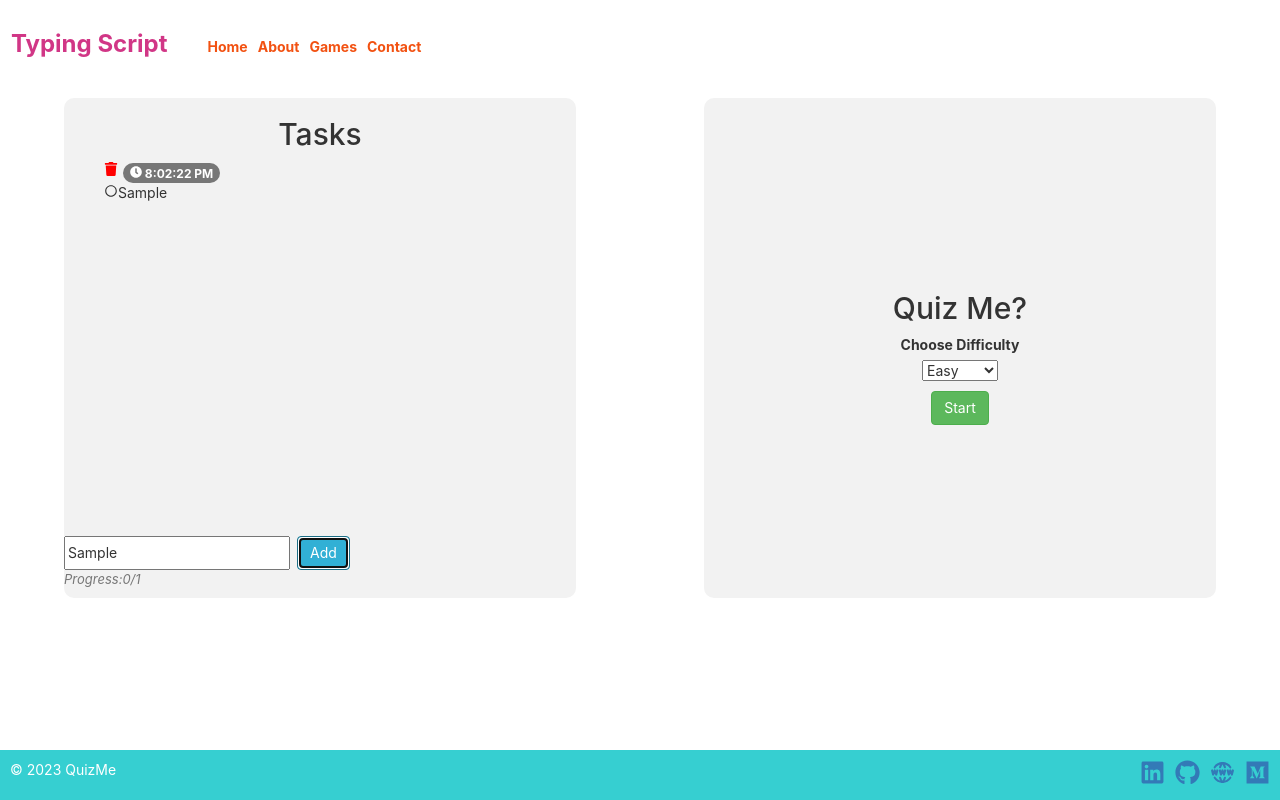
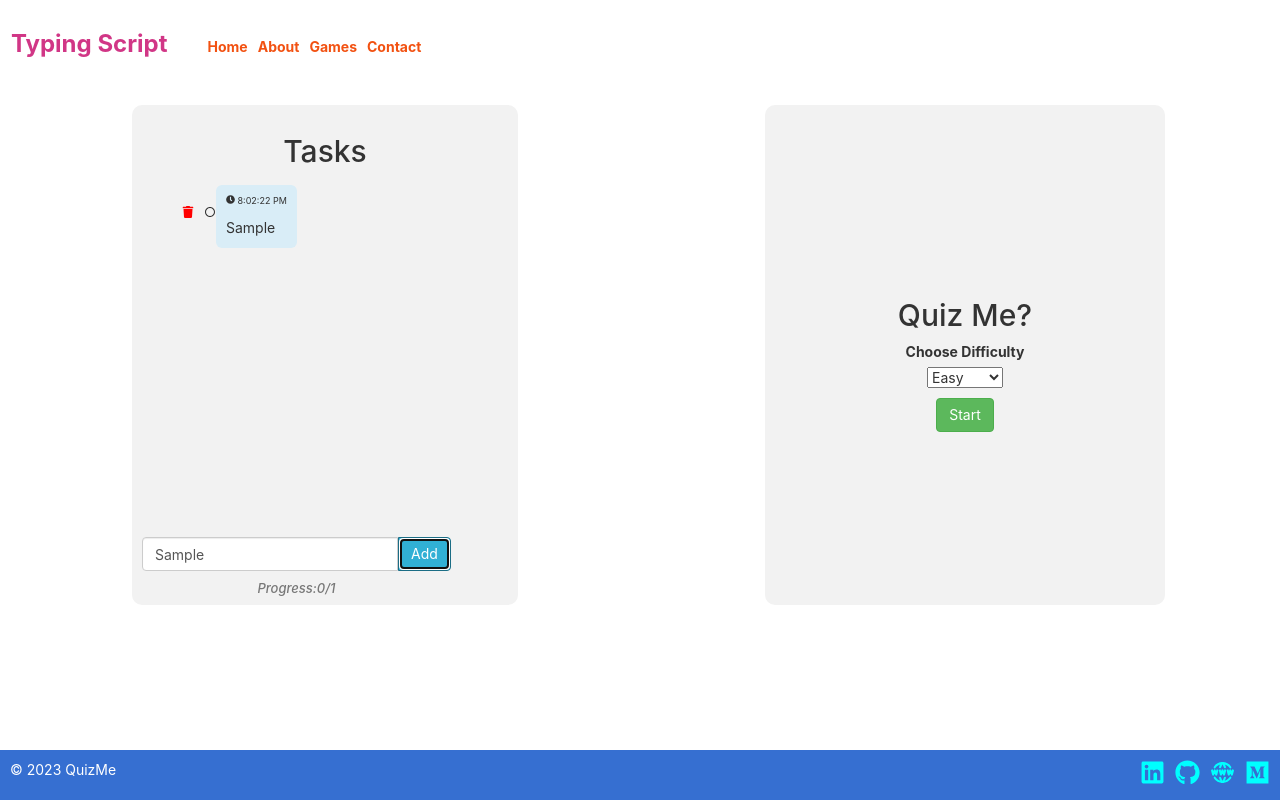
Before and after one commit to Abel-b/TypingScript, a React (Create React App) app: page / in a window 1280 px wide. Both pictures are taken after typing "Sample" into the empty fields and a click on the button "Add". Built offline with nearby package versions, Linux system fonts and the light colour scheme.

Commit message:
brush up styling

```diff
--- a/src/App.tsx
+++ b/src/App.tsx
@@ -61,7 +61,7 @@ const App = () => {
   };
 
   return (
-    <div className="App" style={{ width: "100%" }}>
+    <div className="App" style={{ width: "100%", height: "100%" }}>
       <NavBar />
       <div
         style={{
@@ -69,18 +69,30 @@ const App = () => {
           flexDirection: "row",
           alignItems: "center",
           justifyContent: "space-around",
+          flexWrap: "wrap",
+          marginBottom: 100,
         }}
       >
-        <div className="todoContainer" style={{ width: "40%"}}>
+        <div
+          className="todoContainer"
+          style={{
+            minWidth: "400px",
+            padding: 7,
+            maxWidth: "400px",
+            marginLeft: 10,
+          }}
+        >
           <TodoList />
         </div>
         <div
           className="quizContianer"
           style={{
-            width: "40%",
+            width: "400px",
             borderRadius: 10,
             backgroundColor: "#f2f2f2",
             minHeight: "500px",
+            padding: 7,
+            marginLeft: 10,
           }}
         >
           <h2>Quiz Me?</h2>
@@ -118,7 +130,13 @@ const App = () => {
           >
             {loading ? <p> Loading Questions, please wait... </p> : null}
             {!loading && !endQuiz ? (
-              <div style={{ display: "flex", justifyContent: "center" }}>
+              <div
+                style={{
+                  display: "flex",
+                  padding: 7,
+                  justifyContent: "center",
+                }}
+              >
                 <QuestionCard
                   questionNo={number + 1}
                   totalQuestions={TOTAL_QUESTIONS}
--- a/src/components/Footer.styles.css
+++ b/src/components/Footer.styles.css
@@ -1,5 +1,5 @@
 .footer {
-  background-color: rgb(54, 207, 209);
+  background-color: rgb(54, 111, 209);
   color: rgb(255, 255, 255);
   padding: 1rem;
   text-align: center;
@@ -15,5 +15,6 @@
 }
 
 .social-icons a {
-  margin-left: 1.0rem;
+  margin-left: 1rem;
+  color: aqua;
 }
--- a/src/components/TodoList.tsx
+++ b/src/components/TodoList.tsx
@@ -1,5 +1,5 @@
 import React, { useState } from "react";
-import { Badge, Button, Card, Image } from "react-bootstrap";
+import { Badge, Button, Card, Image, InputGroup, Form } from "react-bootstrap";
 import { FaTrash, FaClock } from "react-icons/fa";
 import { MdRadioButtonUnchecked, MdCheckCircle } from "react-icons/md";
 import todoLandingImg from "../images/todo_landing_nothing.jpg";
@@ -57,6 +57,7 @@ const TodoList: React.FC = () => {
         borderRadius: 10,
         backgroundColor: "#f2f2f2",
         minHeight: 500,
+        padding: 10,
       }}
     >
       {showLanding ? (
@@ -65,6 +66,7 @@ const TodoList: React.FC = () => {
           style={{
             display: "flex",
             flexDirection: "column",
+            justifyContent: "center",
             alignItems: "center",
           }}
         >
@@ -73,20 +75,38 @@ const TodoList: React.FC = () => {
             <Image
               src={todoLandingImg}
               thumbnail
-              style={{ width: "50%", marginRight: 7 }}
+              style={{ width: "50%", marginLeft: 7 }}
             />
             <section className="features">
-              <div className="feature">
+              <div
+                className="feature"
+                style={{
+                  display: "flex",
+                  flexDirection: "column",
+                  alignItems: "center",
+                }}
+              >
                 <h5>Stay Organized</h5>
-                <p>Keep track of your daily tasks and never miss a deadline.</p>
+                <p style={{ textAlign: "center" }}>
+                  Keep track of your daily tasks and never miss a deadline.
+                </p>
               </div>
             </section>
           </header>
           <header style={{ display: "flex", alignItems: "center" }}>
             <section className="features">
-              <div className="feature">
+              <div
+                className="feature"
+                style={{
+                  display: "flex",
+                  flexDirection: "column",
+                  alignItems: "center",
+                }}
+              >
                 <h5>Easy to Use</h5>
-                <p>Intuitive design for a seamless experience.</p>
+                <p style={{ textAlign: "center" }}>
+                  Intuitive design for a seamless experience.
+                </p>
               </div>
             </section>
             <Image
@@ -112,16 +132,25 @@ const TodoList: React.FC = () => {
           <div
             style={{
               maxHeight: "360px",
-              overflowX: "visible",
               overflowY: "auto",
+              //   display: "flex",
             }}
           >
-            {todoItems.map((item) => (
-              <>
-                {!item.completed ? (
-                  <div style={{ display: "flex", alignItems: "center" }}>
-                    <Card body>
+            {todoItems.length === 0 ? (
+              <p style={{ color: "#777" }}>No tasks today</p>
+            ) : null}
+            {todoItems.length > 0 &&
+              todoItems.map((item) => (
+                <div
+                  style={{
+                    display: "flex",
+                    flexDirection: "row",
+                    alignItems: "center",
+                  }}
+                >
+                  <h6>
                     <FaTrash
+                      style={{ marginRight: 10 }}
                       color="red"
                       onClick={() => {
                         const updatedItems = todoItems.filter(
@@ -130,59 +159,83 @@ const TodoList: React.FC = () => {
                         setTodoItems(updatedItems);
                       }}
                     />
-                      <Badge style={{ marginLeft: 5 }}>
-                        <FaClock /> {item.createdAt}
-                      </Badge>
-                    </Card>
-                  </div>
-                ) : null}
-                <li
+                  </h6>
+                  <div
+                    style={{
+                      display: "flex",
+                      flexDirection: "row",
+                      alignItems: "center",
+                    }}
+                  >
+                    <h6>
+                      {item.completed ? (
+                        <MdCheckCircle
+                          onClick={() => handleToggle(item.id)}
+                          color="green"
+                        />
+                      ) : (
+                        <MdRadioButtonUnchecked
+                          onClick={() => handleToggle(item.id)}
+                        />
+                      )}
+                    </h6>
+                    <Card
                       key={item.id}
                       onClick={() => handleToggle(item.id)}
                       style={{
-                    textDecoration: item.completed ? "line-through" : "none",
+                        textDecoration: item.completed
+                          ? "line-through"
+                          : "none",
+                        padding: 10,
+                        borderRadius: 6,
+                        marginTop: 7,
                       }}
+                      bg="info"
+                      body
                     >
-                  {item.completed ? (
-                    <MdCheckCircle color="green" />
-                  ) : (
-                    <MdRadioButtonUnchecked />
-                  )}
+                      {!item.completed ? (
+                        <p style={{ fontSize: 9 }}>
+                          <FaClock /> {item.createdAt}
+                        </p>
+                      ) : null}
                       {item.text}
-                </li>
-              </>
+                    </Card>
+                  </div>
+                </div>
               ))}
           </div>
         </ul>
-        <div style={{ position: "absolute", bottom: 0 }}>
-          <div style={{ display: "flex" }}>
-            <input
-              type="text"
+        <div style={{ position: "absolute", bottom: 0, width: "80%" }}>
+          <InputGroup className="mb-3" style={{ display: "flex" }}>
+            <Form.Control
               placeholder="Add a task here..."
+              aria-label="Recipient's username"
+              aria-describedby="basic-addon2"
               onChange={(e) => {
                 setNewTask(e.target.value);
               }}
             />
             <Button
-              style={{ marginLeft: 7 }}
               variant="info"
+              style={{ borderTopLeftRadius: 0, borderBottomLeftRadius: 0 }}
               onClick={handleAdd}
             >
               Add
             </Button>
-          </div>
-          <p
+          </InputGroup>
+          <h4
             style={{
-              color: "#777", // Use a muted color for a disabled look
-              fontSize: "1.3rem", // Use a smaller font size
-              fontStyle: "italic", // Use italic for an informative look
+              color: "#777",
+              fontSize: "1.3rem",
+              fontStyle: "italic",
+              textAlign: "center",
             }}
           >
             Progress:{countCompleted()}/{todoItems.length}
             {countCompleted() === todoItems.length && todoItems.length !== 0
               ? "\n🎊You're Amazing at doing your job!🎊"
               : ""}
-          </p>
+          </h4>
         </div>
       </div>
     </div>
```
Lines whose indentation alone changed are shown as unchanged.
